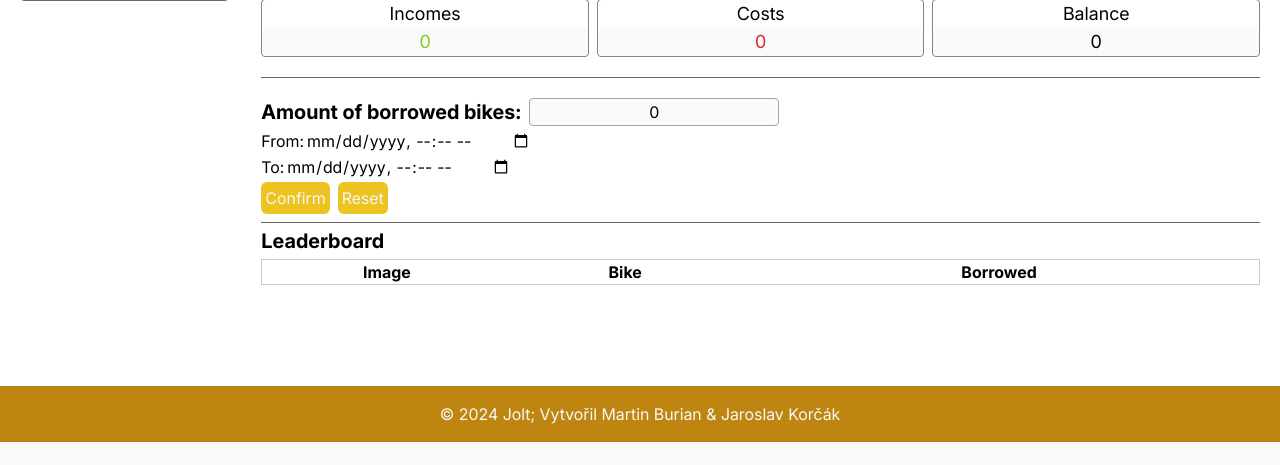
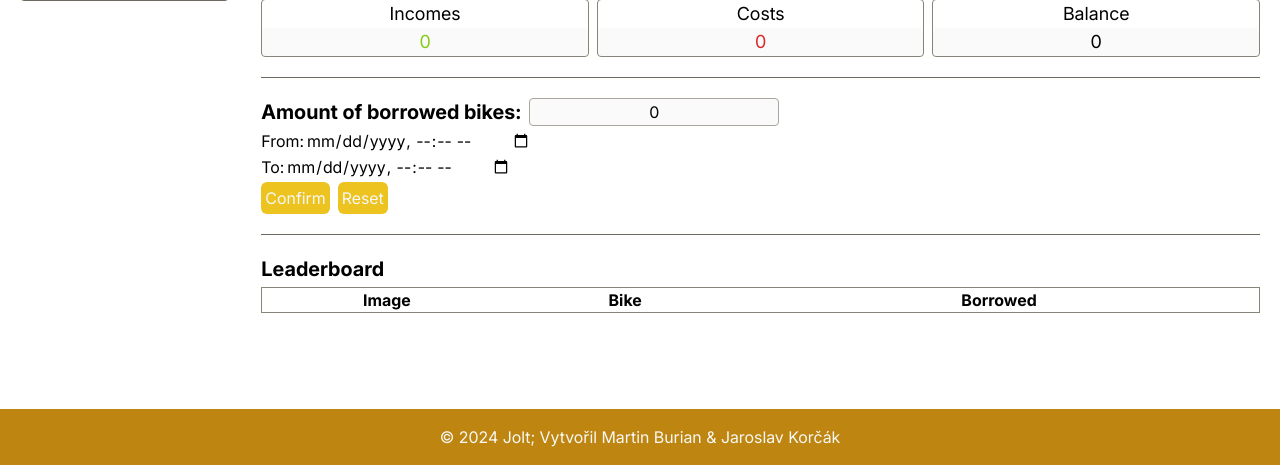
Before and after one commit to KrazyManJ/jolt, a Flask app: template templates/bikes_management/statistics/page.jinja in a window 1280 px wide. Shown: the part 358-823 px from the top of the page. Before the commit the page ends 800 px from the top, so only its background shows below. Run offline with Flask 2, Linux system fonts and the light colour scheme; the template is opened without the code that fills it, so the values that code supplies are empty; style sheets or scripts are compiled from the project's sources.

Commit message:
Added latest changes before project presentation

```diff
--- a/templates/bikes_management/statistics/page.jinja
+++ b/templates/bikes_management/statistics/page.jinja
@@ -50,9 +50,9 @@
             </span>
         </form>
     </div>
-     <hr class="mt-2 border-titan-500">
+     <hr class="my-5 border-titan-500">
     <h2 class="my-1 text-lg font-bold text-xl">Leaderboard</h2>
-    <table class="border-collapse border w-full">
+    <table class="border-collapse border border-titan-400 w-full">
         <tr>
             <th class="w-1/4">Image</th>
             <th>Bike</th>
--- a/views/user_profile.py
+++ b/views/user_profile.py
@@ -2,6 +2,7 @@ from flask import Blueprint, render_template, session
 
 from auth import login_required
 from services.borrow_service import BorrowService
+from services.user_service import UserService
 
 user_profile = Blueprint('user_profile', __name__)
 
@@ -10,5 +11,6 @@ user_profile = Blueprint('user_profile', __name__)
 def page():
     return render_template(
         "user_profile/page.jinja",
-        borrows=BorrowService.get_borrows_of_user(session["id"])
+        borrows=BorrowService.get_borrows_of_user(session["id"]),
+        user = UserService.get_user_by_id(session['id'])
     )
```
Also changed, not shown: templates/user_profile/page.jinja (+6 -1 lines).
